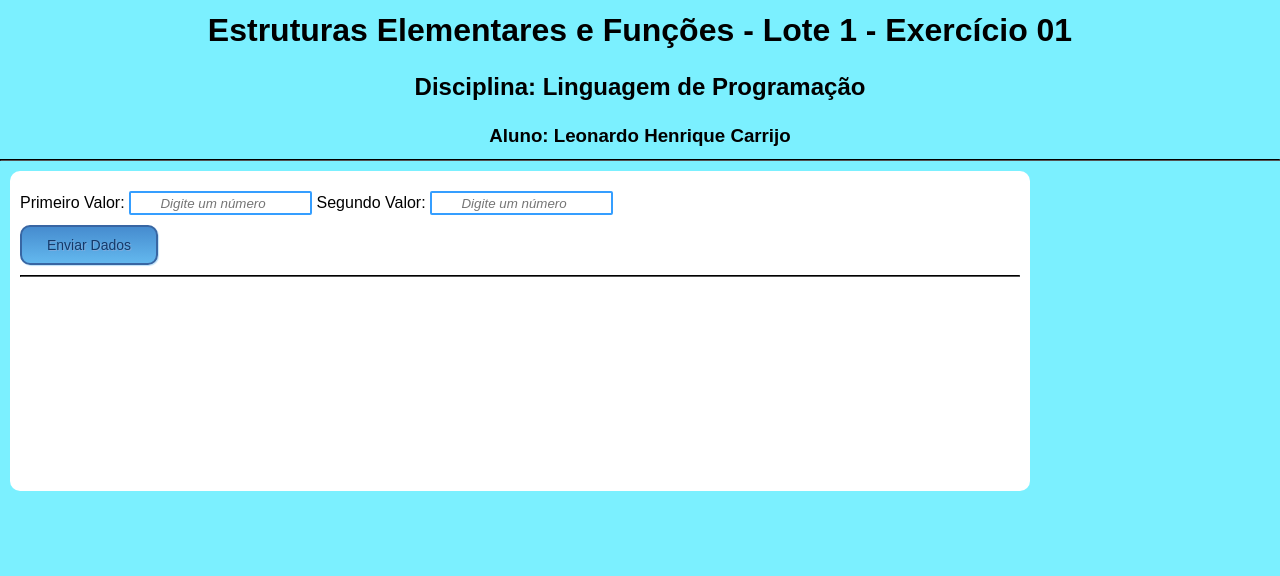
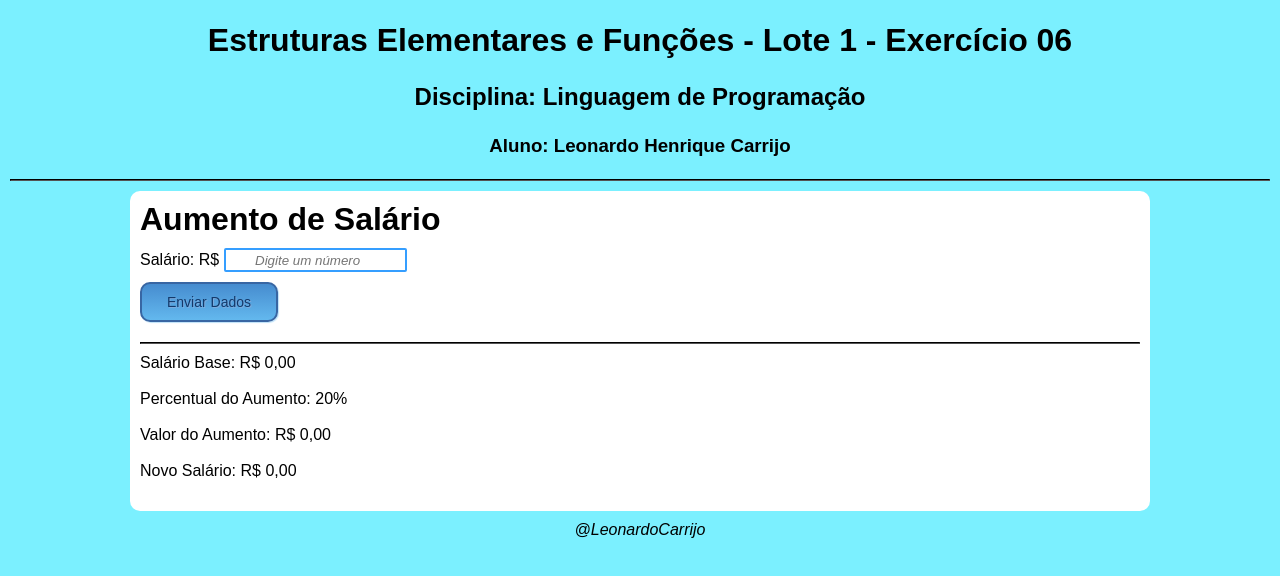
Before and after one commit to LeoCarrijo/Estudos, a website: page JavaScript/Neto/Exercícios/Lista-01/Ex06/index.html in a window 1280 px wide. Both pictures are taken after a click on the button "Enviar Dados". Drawn offline with Linux system fonts and the light colour scheme.

Commit message:
Exercícios

```diff
--- a/JavaScript/Neto/Exercícios/Lista-01/Ex05/style.css
+++ b/JavaScript/Neto/Exercícios/Lista-01/Ex05/style.css
@@ -8,9 +8,11 @@
 body{
     font: normal 12pt Arial;
     background-color: rgb(123, 240, 255);
+    margin: 10px;
 }
 hr{
     border-color: black;
+    margin: 10px 0px;
 }
 header{
     text-align: center;
@@ -23,7 +25,7 @@ main{
     min-width: 300px;
     max-width: 1000px;
     height: 300px;
-    margin: 10px;
+    margin: auto;
     padding: 10px;
     border-radius: 10px;
 }
@@ -35,7 +37,7 @@ input.numInp{
     text-align: center;
     font-style: italic;
 }
-input#botao {
+input#botao{
     color: #14396A;
     font-size: 14px;
     text-shadow: 1px 1px 0px #7CACDE;
@@ -46,9 +48,17 @@ input#botao {
     border: 2px solid #3866A3;
     background: #63B8EE;
     background: linear-gradient(to top, #63B8EE, #468CCF);
-  }
-  input#botao:hover {
+}
+input#botao:hover{
     color: #14396A;
     background: #468CCF;
     background: linear-gradient(to top, #468CCF, #63B8EE);
-  }
+}
+footer{
+    text-align: center;
+    margin-top: 10px;
+}
+footer a{
+    text-decoration: none;
+    color: black;
+}
--- a/JavaScript/Neto/Exercícios/Lista-01/Ex06/index.html
+++ b/JavaScript/Neto/Exercícios/Lista-01/Ex06/index.html
@@ -5,28 +5,28 @@
     <meta http-equiv="X-UA-Compatible" content="IE=edge">
     <meta name="viewport" content="width=device-width, initial-scale=1.0">
     <link rel="stylesheet" href="style.css">
+    <script src="script.js"></script>
     <title>Lista 01</title>
 </head>
 <body>
     <header>
-        <h1>Estruturas Elementares e Funções - Lote 1 - Exercício 01</h1>
+        <h1>Estruturas Elementares e Funções - Lote 1 - Exercício 06</h1>
         <h2>Disciplina: Linguagem de Programação</h2>
         <h3>Aluno: Leonardo Henrique Carrijo</h3>
     </header>
     <hr>
     <main>
+        <h1>Aumento de Salário</h1>
         <div id="dados">
-            <label for="val1">Primeiro Valor: </label>
-            <input type="number" class="numInp" id="val1" placeholder="Digite um número">
-            <label for="val2">Segundo Valor: </label>
-            <input type="number" class="numInp" id="val2" placeholder="Digite um número">
+            <label for="sal">Salário: R$</label>
+            <input type="number" class="numInp" id="sal" placeholder="Digite um número">
             <br>
             <input id="botao" type="button" value="Enviar Dados" onclick="Calcular()">
         </div>
         <hr>
         <div id="res">
-
         </div>
     </main>
+    <footer><a href="#"><em>@LeonardoCarrijo</em></a></footer>
 </body>
 </html>
--- /dev/null
+++ b/JavaScript/Neto/Exercícios/Lista-01/Ex06/script.js
@@ -0,0 +1,18 @@
+function Calcular(){
+    let sal = Number(document.querySelector('input#sal').value)
+    let divRes = document.querySelector('div#res')
+    let aumento
+    divRes.innerHTML = ''
+
+    if(sal <= 280){
+        aumento = 0.20
+    }else if(sal < 700){
+        aumento = 0.15
+    }else if(sal < 1500){
+        aumento = 0.10
+    }else{
+        aumento = 0.05
+    }
+
+    divRes.innerHTML = `Salário Base: ${sal.toLocaleString('pt-BR', {style: 'currency', currency: 'BRL'})}<br><br>Percentual do Aumento: ${aumento * 100}%<br><br>Valor do Aumento: ${(sal * aumento).toLocaleString('pt-BR', {style: 'currency', currency: 'BRL'})}<br><br>Novo Salário: ${(sal + (sal * aumento)).toLocaleString('pt-BR', {style: 'currency', currency: 'BRL'})}`
+}
--- a/JavaScript/Neto/Exercícios/Lista-01/Ex06/style.css
+++ b/JavaScript/Neto/Exercícios/Lista-01/Ex06/style.css
@@ -8,9 +8,11 @@
 body{
     font: normal 12pt Arial;
     background-color: rgb(123, 240, 255);
+    margin: 10px;
 }
 hr{
     border-color: black;
+    margin: 10px 0px;
 }
 header{
     text-align: center;
@@ -23,7 +25,7 @@ main{
     min-width: 300px;
     max-width: 1000px;
     height: 300px;
-    margin: 10px;
+    margin: auto;
     padding: 10px;
     border-radius: 10px;
 }
@@ -34,8 +36,9 @@ input.numInp{
     margin: 10px 0px;
     text-align: center;
     font-style: italic;
+
 }
-input#botao {
+input#botao{
     color: #14396A;
     font-size: 14px;
     text-shadow: 1px 1px 0px #7CACDE;
@@ -46,9 +49,17 @@ input#botao {
     border: 2px solid #3866A3;
     background: #63B8EE;
     background: linear-gradient(to top, #63B8EE, #468CCF);
-  }
-  input#botao:hover {
+}
+input#botao:hover{
     color: #14396A;
     background: #468CCF;
     background: linear-gradient(to top, #468CCF, #63B8EE);
-  }
+}
+footer{
+    text-align: center;
+    margin-top: 10px;
+}
+footer a{
+    text-decoration: none;
+    color: black;
+}
--- a/JavaScript/Neto/Exercícios/Lista-01/Ex07/style.css
+++ b/JavaScript/Neto/Exercícios/Lista-01/Ex07/style.css
@@ -8,9 +8,11 @@
 body{
     font: normal 12pt Arial;
     background-color: rgb(123, 240, 255);
+    margin: 10px;
 }
 hr{
     border-color: black;
+    margin: 10px 0px;
 }
 header{
     text-align: center;
@@ -23,7 +25,7 @@ main{
     min-width: 300px;
     max-width: 1000px;
     height: 300px;
-    margin: 10px;
+    margin: auto;
     padding: 10px;
     border-radius: 10px;
 }
@@ -35,7 +37,7 @@ input.numInp{
     text-align: center;
     font-style: italic;
 }
-input#botao {
+input#botao{
     color: #14396A;
     font-size: 14px;
     text-shadow: 1px 1px 0px #7CACDE;
@@ -46,9 +48,17 @@ input#botao {
     border: 2px solid #3866A3;
     background: #63B8EE;
     background: linear-gradient(to top, #63B8EE, #468CCF);
-  }
-  input#botao:hover {
+}
+input#botao:hover{
     color: #14396A;
     background: #468CCF;
     background: linear-gradient(to top, #468CCF, #63B8EE);
-  }
+}
+footer{
+    text-align: center;
+    margin-top: 10px;
+}
+footer a{
+    text-decoration: none;
+    color: black;
+}
--- a/JavaScript/Neto/Exercícios/Lista-01/Ex08/style.css
+++ b/JavaScript/Neto/Exercícios/Lista-01/Ex08/style.css
@@ -8,9 +8,11 @@
 body{
     font: normal 12pt Arial;
     background-color: rgb(123, 240, 255);
+    margin: 10px;
 }
 hr{
     border-color: black;
+    margin: 10px 0px;
 }
 header{
     text-align: center;
@@ -23,7 +25,7 @@ main{
     min-width: 300px;
     max-width: 1000px;
     height: 300px;
-    margin: 10px;
+    margin: auto;
     padding: 10px;
     border-radius: 10px;
 }
@@ -35,7 +37,7 @@ input.numInp{
     text-align: center;
     font-style: italic;
 }
-input#botao {
+input#botao{
     color: #14396A;
     font-size: 14px;
     text-shadow: 1px 1px 0px #7CACDE;
@@ -46,9 +48,17 @@ input#botao {
     border: 2px solid #3866A3;
     background: #63B8EE;
     background: linear-gradient(to top, #63B8EE, #468CCF);
-  }
-  input#botao:hover {
+}
+input#botao:hover{
     color: #14396A;
     background: #468CCF;
     background: linear-gradient(to top, #468CCF, #63B8EE);
-  }
+}
+footer{
+    text-align: center;
+    margin-top: 10px;
+}
+footer a{
+    text-decoration: none;
+    color: black;
+}
--- a/JavaScript/Neto/Exercícios/Lista-01/Ex09/style.css
+++ b/JavaScript/Neto/Exercícios/Lista-01/Ex09/style.css
@@ -8,9 +8,11 @@
 body{
     font: normal 12pt Arial;
     background-color: rgb(123, 240, 255);
+    margin: 10px;
 }
 hr{
     border-color: black;
+    margin: 10px 0px;
 }
 header{
     text-align: center;
@@ -23,7 +25,7 @@ main{
     min-width: 300px;
     max-width: 1000px;
     height: 300px;
-    margin: 10px;
+    margin: auto;
     padding: 10px;
     border-radius: 10px;
 }
@@ -35,7 +37,7 @@ input.numInp{
     text-align: center;
     font-style: italic;
 }
-input#botao {
+input#botao{
     color: #14396A;
     font-size: 14px;
     text-shadow: 1px 1px 0px #7CACDE;
@@ -46,9 +48,17 @@ input#botao {
     border: 2px solid #3866A3;
     background: #63B8EE;
     background: linear-gradient(to top, #63B8EE, #468CCF);
-  }
-  input#botao:hover {
+}
+input#botao:hover{
     color: #14396A;
     background: #468CCF;
     background: linear-gradient(to top, #468CCF, #63B8EE);
-  }
+}
+footer{
+    text-align: center;
+    margin-top: 10px;
+}
+footer a{
+    text-decoration: none;
+    color: black;
+}
--- a/JavaScript/Neto/Exercícios/Lista-01/Ex10/style.css
+++ b/JavaScript/Neto/Exercícios/Lista-01/Ex10/style.css
@@ -8,9 +8,11 @@
 body{
     font: normal 12pt Arial;
     background-color: rgb(123, 240, 255);
+    margin: 10px;
 }
 hr{
     border-color: black;
+    margin: 10px 0px;
 }
 header{
     text-align: center;
@@ -23,7 +25,7 @@ main{
     min-width: 300px;
     max-width: 1000px;
     height: 300px;
-    margin: 10px;
+    margin: auto;
     padding: 10px;
     border-radius: 10px;
 }
@@ -35,7 +37,7 @@ input.numInp{
     text-align: center;
     font-style: italic;
 }
-input#botao {
+input#botao{
     color: #14396A;
     font-size: 14px;
     text-shadow: 1px 1px 0px #7CACDE;
@@ -46,9 +48,17 @@ input#botao {
     border: 2px solid #3866A3;
     background: #63B8EE;
     background: linear-gradient(to top, #63B8EE, #468CCF);
-  }
-  input#botao:hover {
+}
+input#botao:hover{
     color: #14396A;
     background: #468CCF;
     background: linear-gradient(to top, #468CCF, #63B8EE);
-  }
+}
+footer{
+    text-align: center;
+    margin-top: 10px;
+}
+footer a{
+    text-decoration: none;
+    color: black;
+}
```
Also changed, not shown: JavaScript/Neto/Exercícios/Lista-01/Ex05/index.html (+6 -2 lines), JavaScript/Neto/Exercícios/Lista-01/Ex05/script.js (added, +12 -0 lines), JavaScript/Neto/Exercícios/Lista-01/Ex07/index.html (+8 -6 lines), JavaScript/Neto/Exercícios/Lista-01/Ex07/script.js (added, +18 -0 lines), JavaScript/Neto/Exercícios/Lista-01/Ex08/index.html (+10 -6 lines), JavaScript/Neto/Exercícios/Lista-01/Ex08/script.js (added, +12 -0 lines), JavaScript/Neto/Exercícios/Lista-01/Ex09/index.html (+6 -2 lines), JavaScript/Neto/Exercícios/Lista-01/Ex09/script.js (added, +12 -0 lines), JavaScript/Neto/Exercícios/Lista-01/Ex10/index.html (renamed from JavaScript/Neto/Exercícios/Lista-01/Ex10/Ex001.html, +6 -7 lines), JavaScript/Neto/Exercícios/Lista-01/Ex10/script.js (added, +47 -0 lines).
